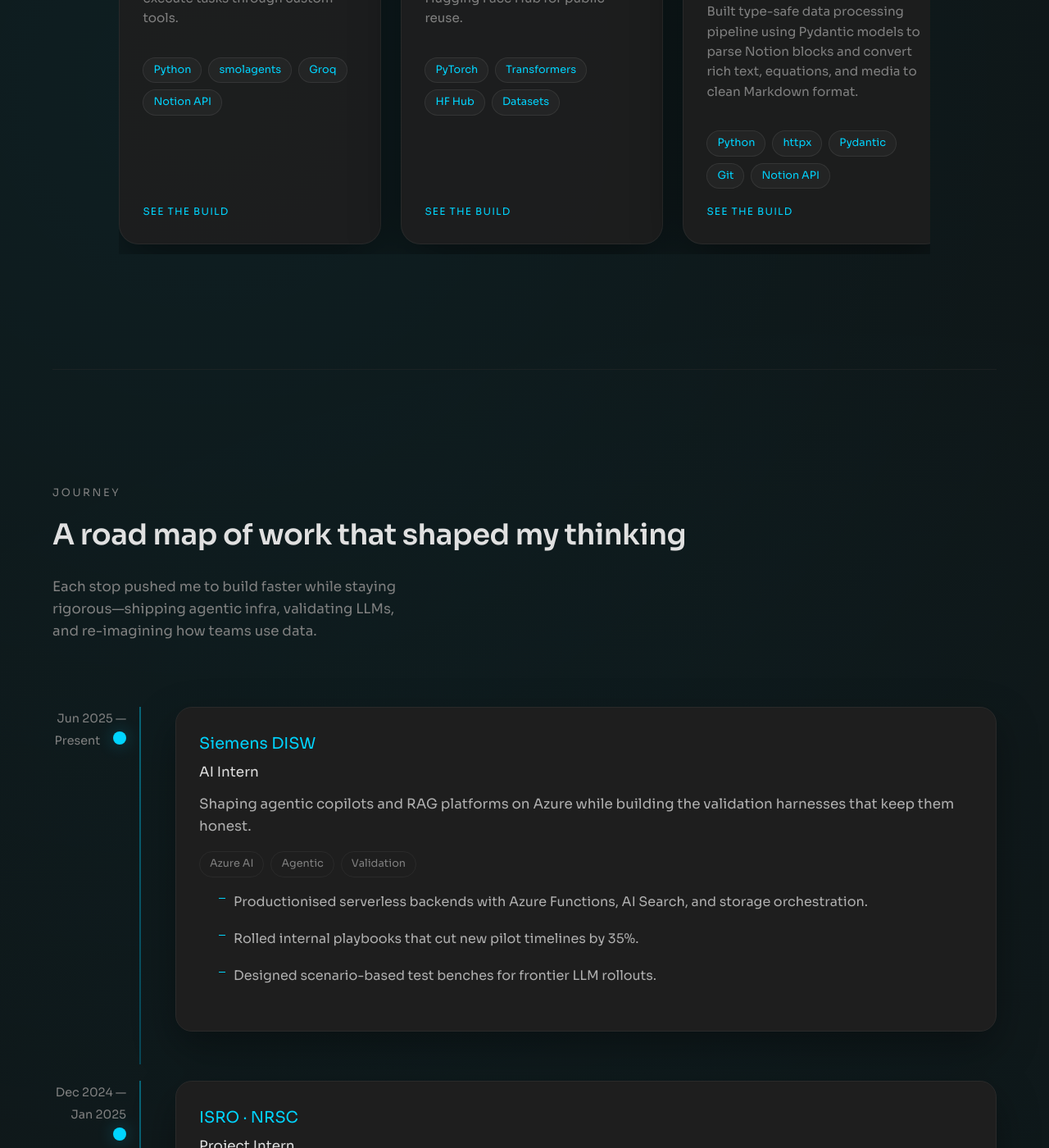
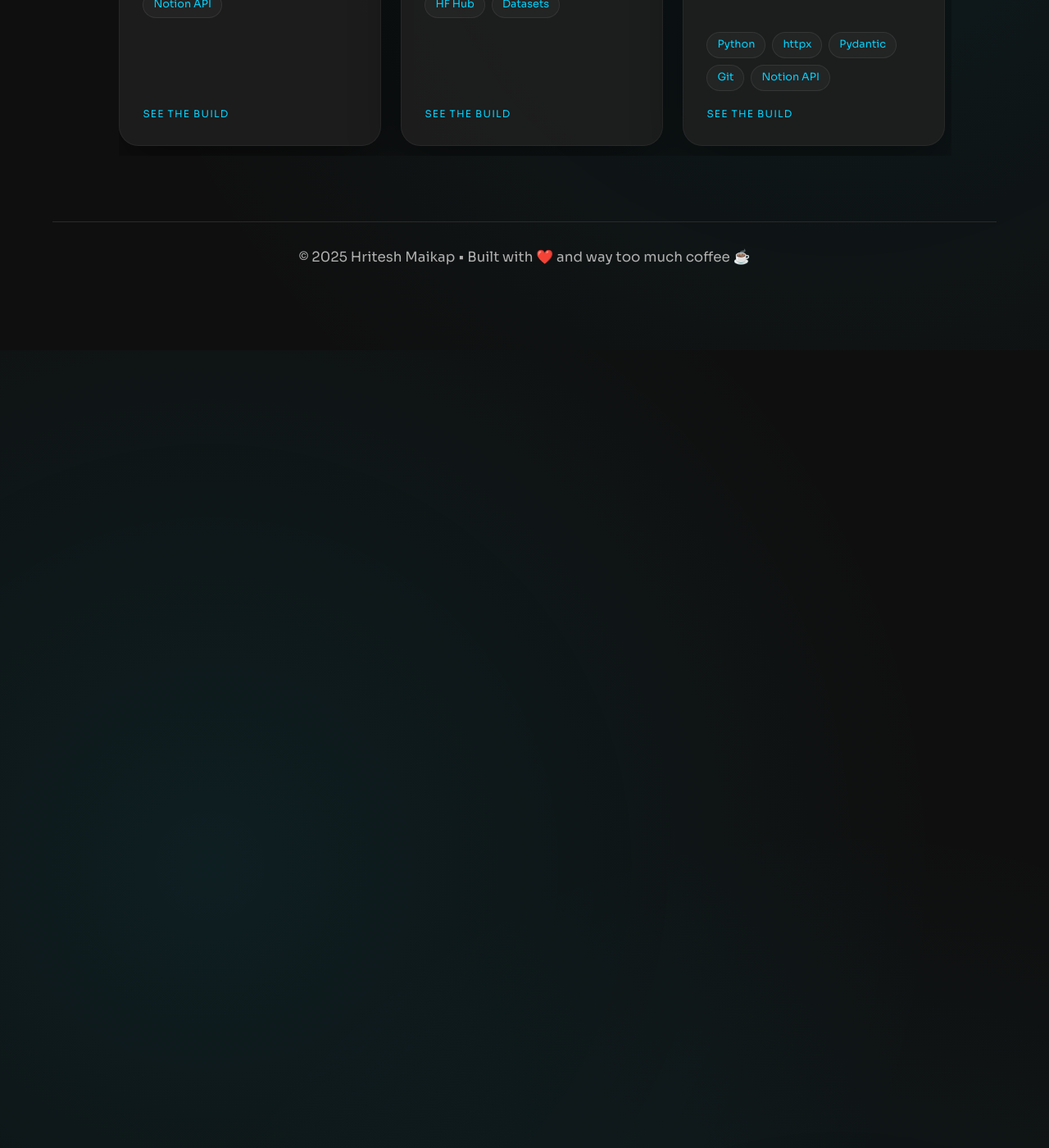
Before and after one commit to hriteshMaikap/hriteshMaikap.github.io, a Jekyll site: the page built from index.md, in a window 1280 px wide and 1400 px high, scrolled down 1670 px. Shown: the whole window at 82% size. Built offline with Jekyll 4.4.1, drawn with Linux system fonts in a browser that asks for light colours; our own code applies the rules of GitHub Pages for plain Markdown files; some of the changed text lies outside the part shown.

Commit message:
feat: Implement dynamic post loading and tech stack display, and remove several content sections from the homepage.

```diff
--- a/index.md
+++ b/index.md
@@ -31,63 +31,6 @@
     <div class="projects-container">
       <div class="projects-scroll" id="projects-scroll"></div>
     </div>
-    <button class="scroll-btn scroll-right" id="scroll-right">Next</button>
-  </div>
-</section>
-
----
-
-<section class="section-block" id="journey">
-  <header class="section-heading">
-    <div>
-      <p class="section-eyebrow">Journey</p>
-      <h2>A road map of work that shaped my thinking</h2>
-    </div>
-    <p class="section-copy">
-      Each stop pushed me to build faster while staying rigorous—shipping agentic infra, validating LLMs, and
-      re-imagining how teams use data.
-    </p>
-  </header>
-
-  <div class="journey-container" id="journey-container"></div>
-</section>
-
----
-
-<section class="section-block" id="skills">
-  <header class="section-heading">
-    <div>
-      <p class="section-eyebrow">Stack</p>
-      <h2>The toolset I reach for daily</h2>
-    </div>
-    <p class="section-copy">
-      These are the battle-tested ingredients for agentic workflows, validation harnesses, and data products.
-    </p>
-  </header>
-
-  <div class="tech-stack" id="tech-stack"></div>
-</section>
-
----
-
-<section class="section-block" id="achievements">
-  <header class="section-heading">
-    <div>
-      <p class="section-eyebrow">Moments</p>
-      <h2>Recognitions</h2>
-    </div>
-    <p class="section-copy">
-      Milestones that validate the grind.
-    </p>
-  </header>
-
-  <div class="achievements-list">
-    <ul class="achievements-ul">
-      <li><strong>ISRO Hackathon Finalist</strong> & Problem Statement Winner ('24)</li>
-      <li><strong>Citi Campus Innovation Challenge 5.0</strong> - Top 5 Finalist</li>
-      <li><strong>COEP Mindspark Tata Motors Hackathon</strong> - Winner</li>
-      <li><strong>Best Paper Award</strong> - "Data Analytics" at WCSC 2024</li>
-      <li><strong>Multiple Hackathon Winner (5x)</strong> - AI/ML & GenAI domains</li>
     </ul>
   </div>
 </section>
--- a/posts-index.json
+++ b/posts-index.json
@@ -7,14 +7,6 @@
       "excerpt": "A post about Central Limit Theorem (CLT)",
       "notion_page_id": "243d7db3854480bca2b6f823a7f0ad82",
       "category": "writing"
-    },
-    {
-      "title": "Building Agentic Systems",
-      "date": "2025-11-18",
-      "url": "#",
-      "excerpt": "Work log: Debugging multi-agent orchestration.",
-      "notion_page_id": "dummy-id",
-      "category": "work-log"
     }
   ]
 }
--- a/static/js/posts.js
+++ b/static/js/posts.js
@@ -13,20 +13,19 @@ async function loadPosts() {
     posts.sort((a, b) => new Date(b.date) - new Date(a.date));
 
     if (featuredContainer) {
-      const workLogs = posts.filter(post => post.category === 'work-log').slice(0, 3);
+      // Show all posts in featured container for now, or filter by category if needed
+      // The user wants "Work logs synced from Notion"
+      const workLogs = posts.filter(post => post.category === 'work-log' || !post.category).slice(0, 3);
       renderPosts(featuredContainer, workLogs, 'Work logs are being synced...');
     }
 
-    if (primaryContainer) {
-      const writing = posts.filter(post => post.category === 'writing');
-      renderPosts(primaryContainer, writing, 'No notes published yet.');
-    }
+    // If we had a separate writing section, we would filter here.
+    // But the user removed the "Notes" section.
 
   } catch (error) {
     console.error('Error loading posts:', error);
     const fallbackMessage = '<p style="color: #e74c3c;">Failed to load posts.</p>';
     if (featuredContainer) featuredContainer.innerHTML = fallbackMessage;
-    if (primaryContainer) primaryContainer.innerHTML = fallbackMessage;
   }
 }
 
@@ -54,16 +53,7 @@ async function fetchPostsList() {
     const data = await response.json();
     return data.posts || [];
   } catch (error) {
-    // Fallback: return empty or hardcoded posts
-    return [
-      {
-        title: "Building AI That Actually Works",
-        date: "2025-01-15",
-        url: "#",
-        excerpt: "My journey building production-ready AI systems at Siemens and ISRO",
-        category: "writing"
-      }
-    ];
+    return [];
   }
 }
 
--- a/static/js/techstack.js
+++ b/static/js/techstack.js
@@ -28,7 +28,7 @@ export function initializeTechStack() {
     {
       category: 'Cloud & Infra',
       items: [
-        { name: 'Azure', slug: 'azure' },
+        { name: 'Azure', slug: 'azure', color: '0078D4' },
         { name: 'Azure Functions', slug: 'azurefunctions' },
         { name: 'Docker', slug: 'docker' },
         { name: 'GitHub Actions', slug: 'githubactions' },
@@ -40,7 +40,7 @@ export function initializeTechStack() {
       items: [
         { name: 'Postman', slug: 'postman' },
         { name: 'Notion', slug: 'notion' },
-        { name: 'VS Code', slug: 'visualstudiocode' },
+        { name: 'VS Code', slug: 'visualstudiocode', color: '007ACC' },
         { name: 'Git', slug: 'git' }
       ]
     }
@@ -59,7 +59,7 @@ export function initializeTechStack() {
       <div class="tech-items-grid">
         ${category.items.map(item => `
           <div class="tech-item-logo" title="${item.name}">
-            <img src="https://cdn.simpleicons.org/${item.slug}/EAEAEA" alt="${item.name}" />
+            <img src="https://cdn.simpleicons.org/${item.slug}/${item.color ? item.color : 'EAEAEA'}" alt="${item.name}" />
             <span>${item.name}</span>
           </div>
         `).join('')}
```
